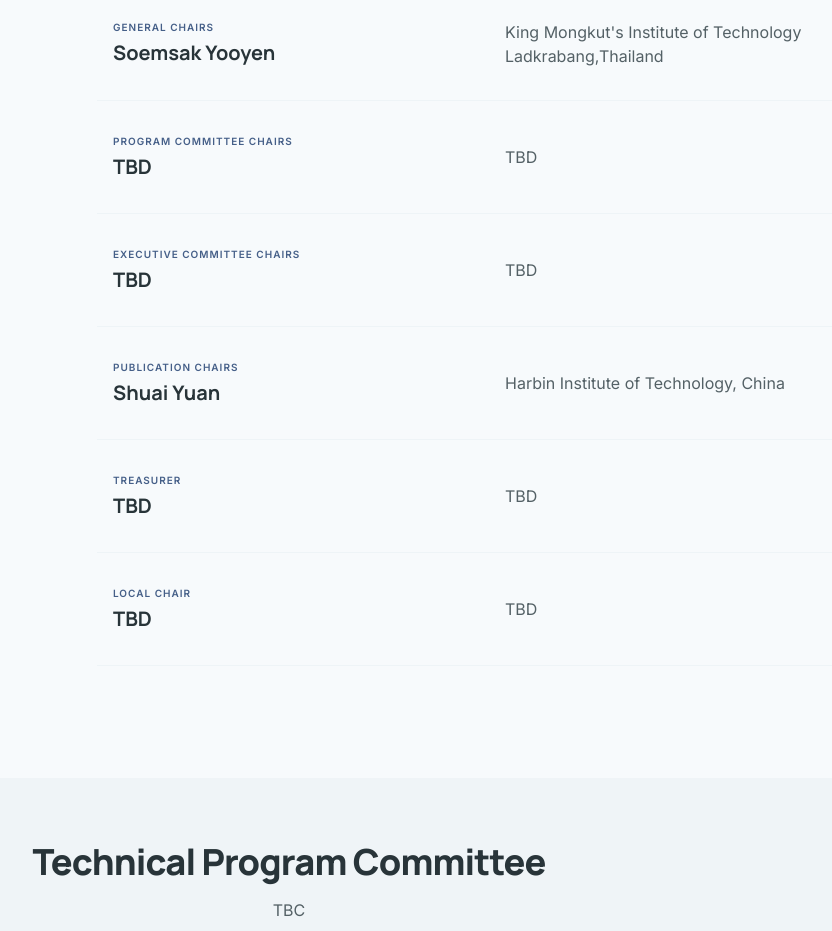
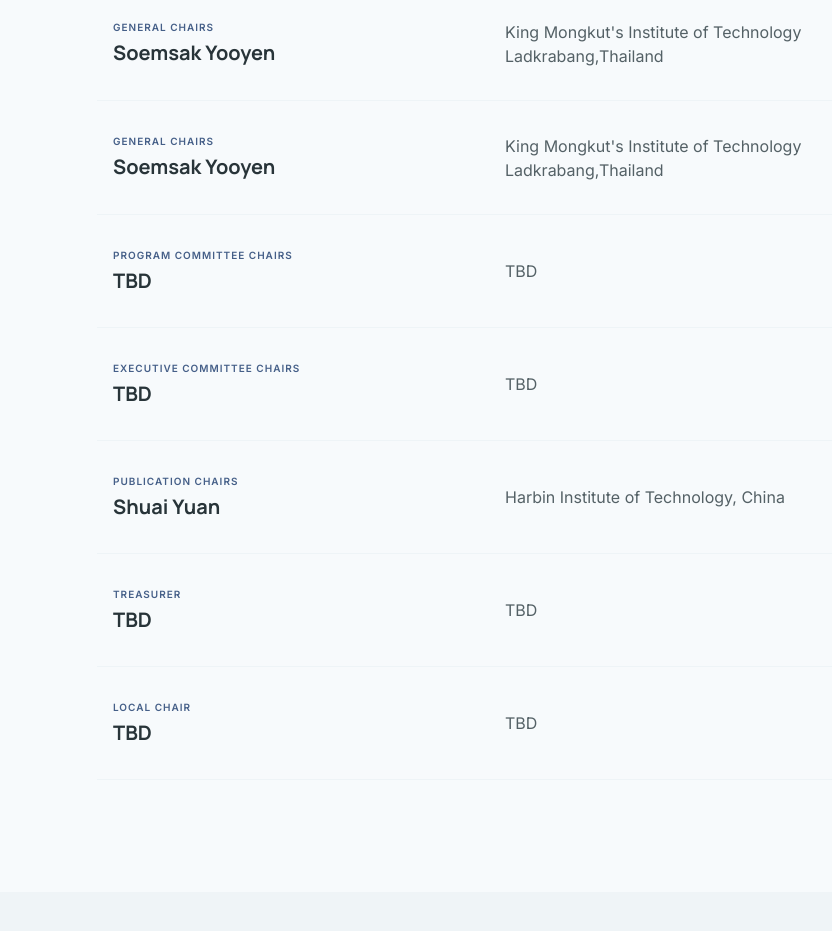
Before and after one commit to ascomlab/apase-web, a Next.js app: page /committee in a window 1280 px wide. Shown: the part 1460-2391 px from the top of the page, without its empty margins (351-1183 px from the left). Built offline with nearby package versions, Linux system fonts and the light colour scheme.

Commit message:
Update page.tsx

```diff
--- a/app/committee/page.tsx
+++ b/app/committee/page.tsx
@@ -38,6 +38,11 @@
     name: "Wiphu Rujopakarn",
     affiliation:
       "National Astronomical Research Institute of Thailand, Thailand",
+  },
+  {
+    role: "General Chairs",
+    name: "Soemsak Yooyen",
+    affiliation: "King Mongkut's Institute of Technology Ladkrabang,Thailand",
   },
   {
     role: "General Chairs",
```
